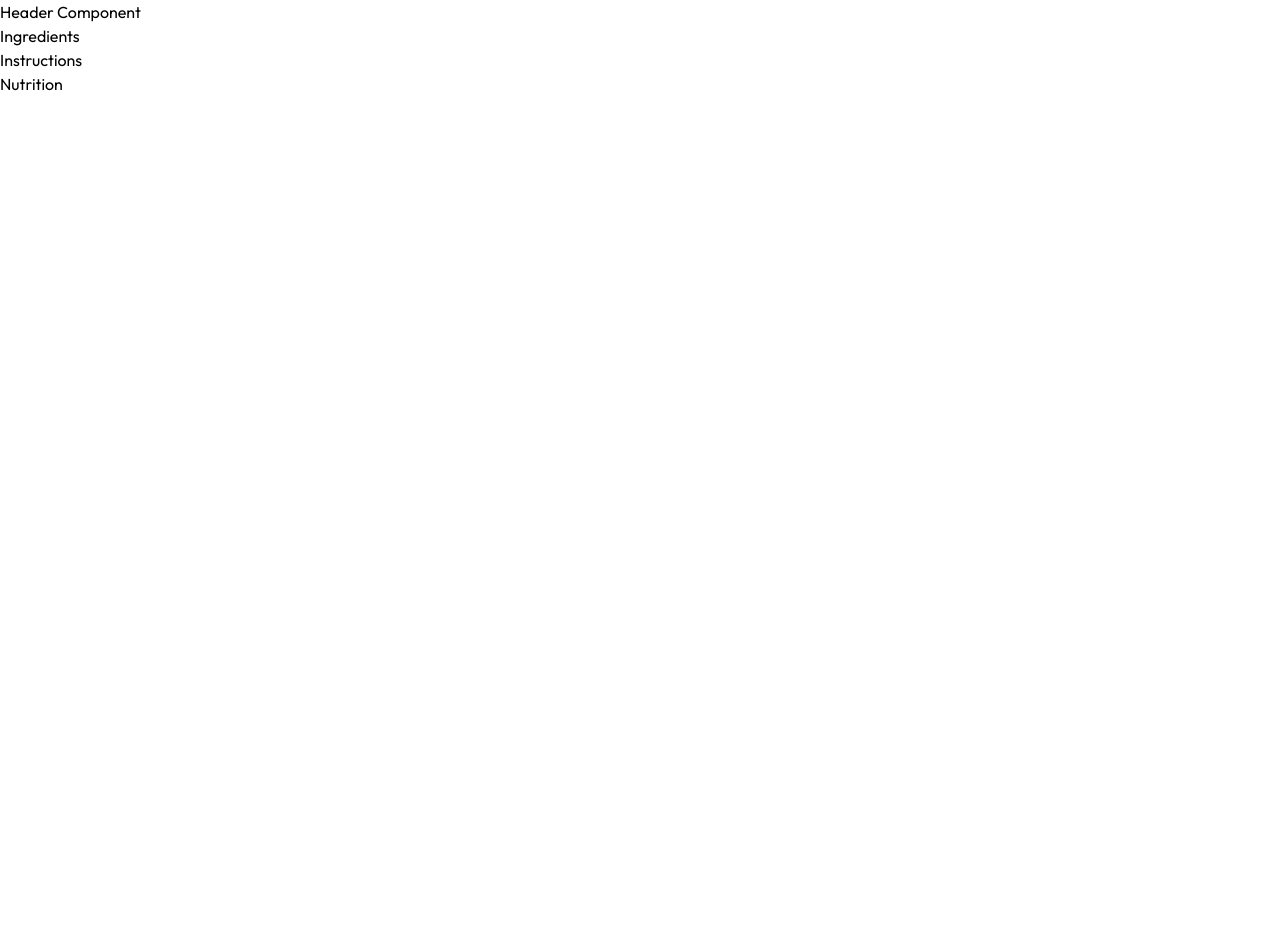
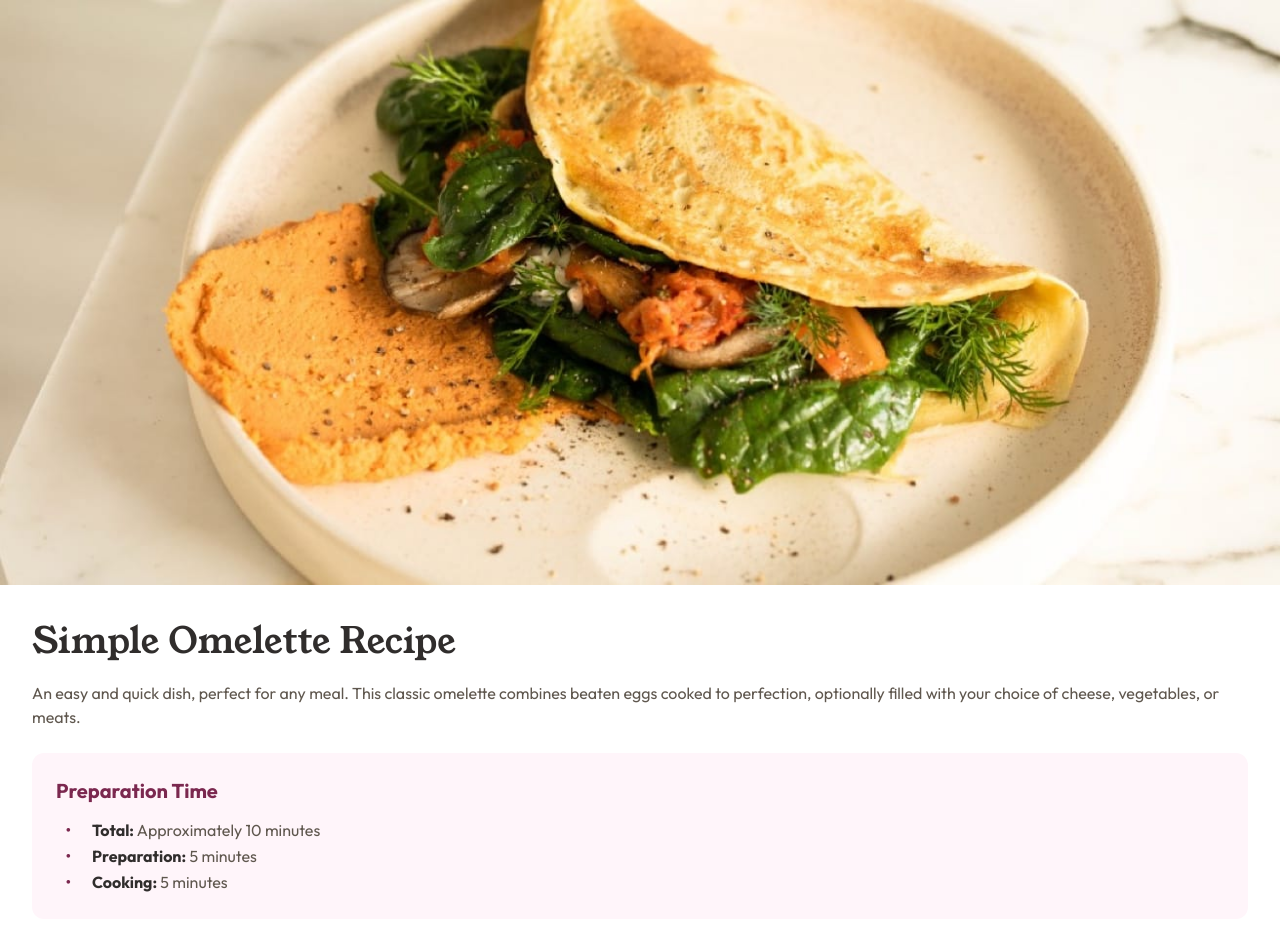
Before and after one commit to jabssdev/recipe-page, a React (Vite) app: page / in a window 1280 px wide. Shown: the top 952 px of the page. Before the commit the page ends 800 px from the top, so only its background shows below. Built offline with nearby package versions, Linux system fonts and the light colour scheme.

Commit message:
feat: :sparkles: Finish the interface header

```diff
--- a/src/assets/components/Header.jsx
+++ b/src/assets/components/Header.jsx
@@ -1,7 +1,36 @@
+import omelette from "../images/image-omelette.jpeg";
+
 export const Header = () => {
 	return (
-		<>
-			<h1>Header Component</h1>
-		</>
+		<header className="mb-5">
+			<img src={omelette} alt="Plate of a simple omelet" />
+			<section className="px-8 py-9">
+				<h1 className="text-4xl font-young-serif mb-5 text-ct-stone-900">Simple Omelette Recipe</h1>
+				<p className="mb-6 text-ct-stone-600 font-[400]">
+					An easy and quick dish, perfect for any meal. This classic omelette combines beaten eggs cooked to perfection, optionally filled with your
+					choice of cheese, vegetables, or meats.
+				</p>
+				<div className="py-6 pl-6 pr-14 bg-ct-rose-50 rounded-xl">
+					<h2 className="text-xl font-[700] mb-3 text-ct-rose-800">Preparation Time</h2>
+					<ul className="ml-9 marker:text-ct-rose-800 marker:text-[0.775rem] leading-[26px]">
+						<li className="li-center">
+							<p className="text-ct-stone-600">
+								<span className="font-[700] text-ct-stone-900">Total:</span> Approximately 10 minutes
+							</p>
+						</li>
+						<li className="li-center">
+							<p className="text-ct-stone-600">
+								<span className="font-[700] text-ct-stone-900">Preparation:</span> 5 minutes
+							</p>
+						</li>
+						<li className="li-center">
+							<p className="text-ct-stone-600">
+								<span className="font-[700] text-ct-stone-900">Cooking:</span> 5 minutes
+							</p>
+						</li>
+					</ul>
+				</div>
+			</section>
+		</header>
 	);
 };
--- a/src/index.css
+++ b/src/index.css
@@ -19,3 +19,13 @@
 		src: url("./assets/fonts/young-serif/YoungSerif-Regular.ttf"), format("truetype");
 	}
 }
+
+@layer components {
+	.li-center {
+		@apply relative flex items-center min-h-6;
+	}
+
+	.li-center::before {
+		@apply content-["·"] absolute -left-[1.6rem] text-[1.75rem] leading-[1] text-ct-rose-800;
+	}
+}
```
